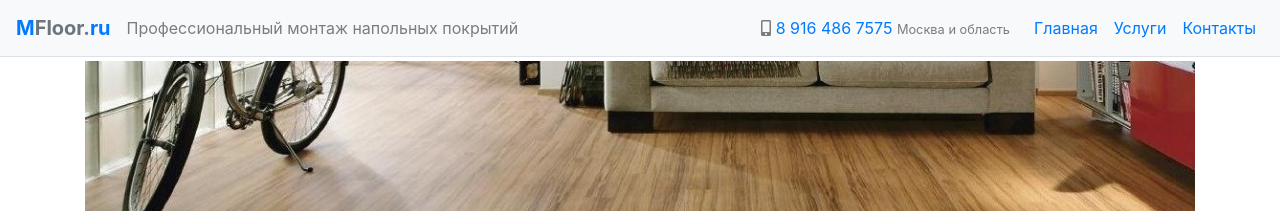
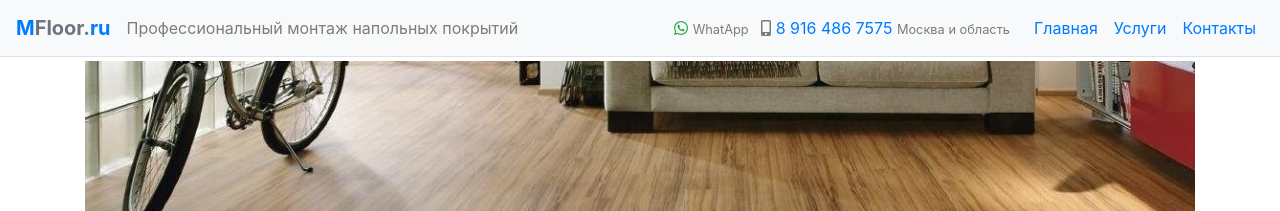
Before and after one commit to nskforward/MFloor, a Jekyll site: the page built from index.html, in a window 1280 px wide. Shown: the top 211 px of the page. Built offline with Jekyll 4.4.1, drawn with Linux system fonts in a browser that asks for light colours.

Commit message:
Jekyll navigation

```diff
--- a/_includes/navigation.html
+++ b/_includes/navigation.html
@@ -14,7 +14,8 @@
         <ul class="navbar-nav ml-auto">
             <li class="nav-item">
                 <span class="navbar-text">
-                    <i class="fas fa-mobile-alt"></i>
+                    <i class="fab fa-whatsapp text-success"></i> <small>WhatApp</small>
+                    <i class="fas fa-mobile-alt ml-2"></i>
                     <a class="text-primary" href="tel:+79164867575">8 916 486 7575</a>
                     <small class="mr-3">Москва и область</small>
                 </span>
--- a/_layouts/default.html
+++ b/_layouts/default.html
@@ -16,6 +16,7 @@
 {{ content }}
 </div>
 <script defer src="https://use.fontawesome.com/releases/v5.7.2/js/solid.js"></script>
+<script defer src="https://use.fontawesome.com/releases/v5.7.2/js/brands.js"></script>
 <script defer src="https://use.fontawesome.com/releases/v5.7.2/js/fontawesome.js"></script>
 <script src="/assets/js/jquery-3.3.1.slim.min.js"></script>
 <script src="https://stackpath.bootstrapcdn.com/bootstrap/4.1.3/js/bootstrap.min.js"></script>
--- a/index.html
+++ b/index.html
@@ -2,7 +2,7 @@
 layout: default
 title: Дешёвая укладка ламината
 ---
-<div id="carouselExampleControls" class="carousel slide carousel-fade" data-ride="carousel" data-interval="10000">
+<div id="carouselExampleControls" class="carousel slide carousel-fade" data-ride="carousel" data-interval="8000">
     <ol class="carousel-indicators">
         <li data-target="#carouselExampleControls" data-slide-to="0" class="active"></li>
         <li data-target="#carouselExampleControls" data-slide-to="1"></li>
```
